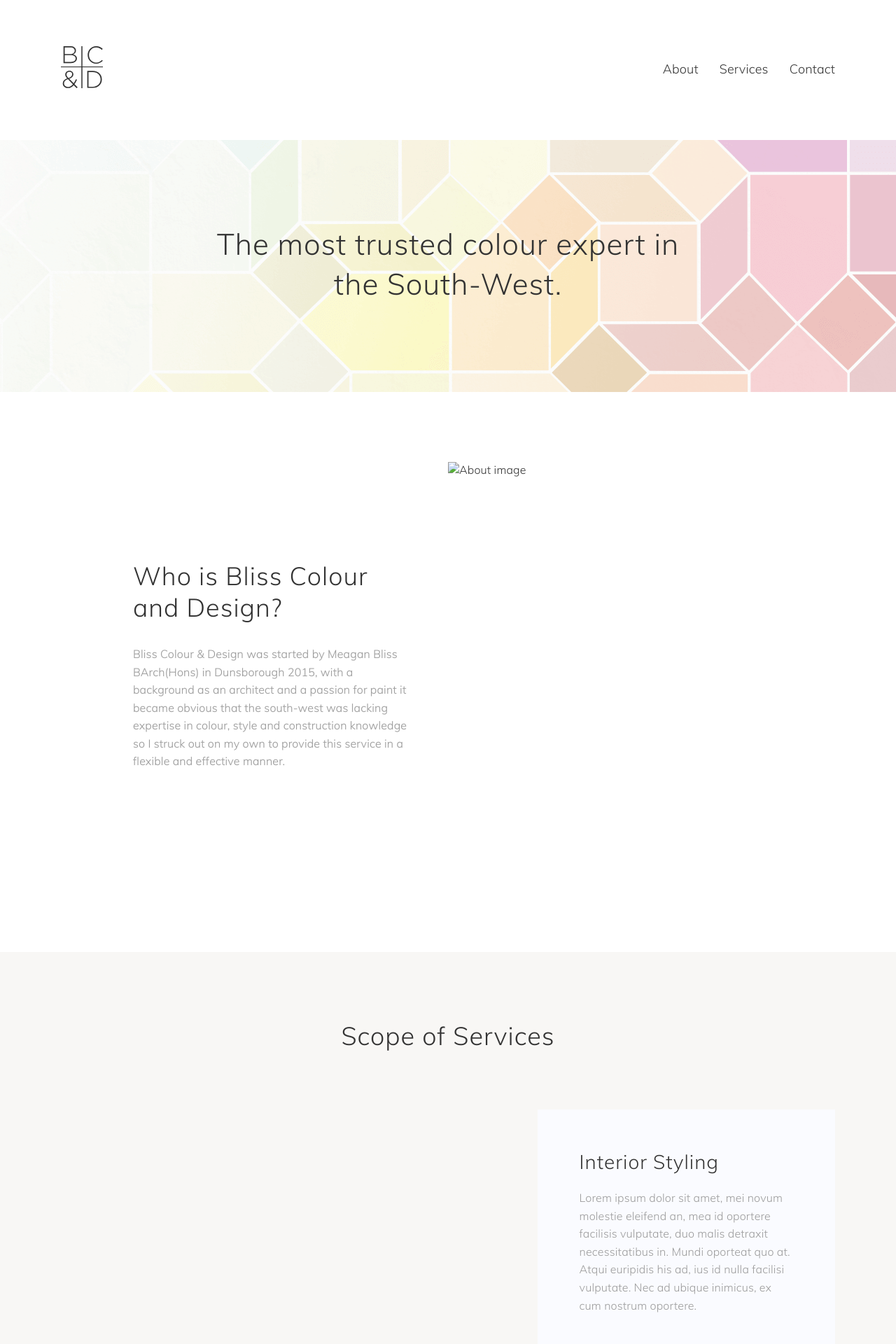
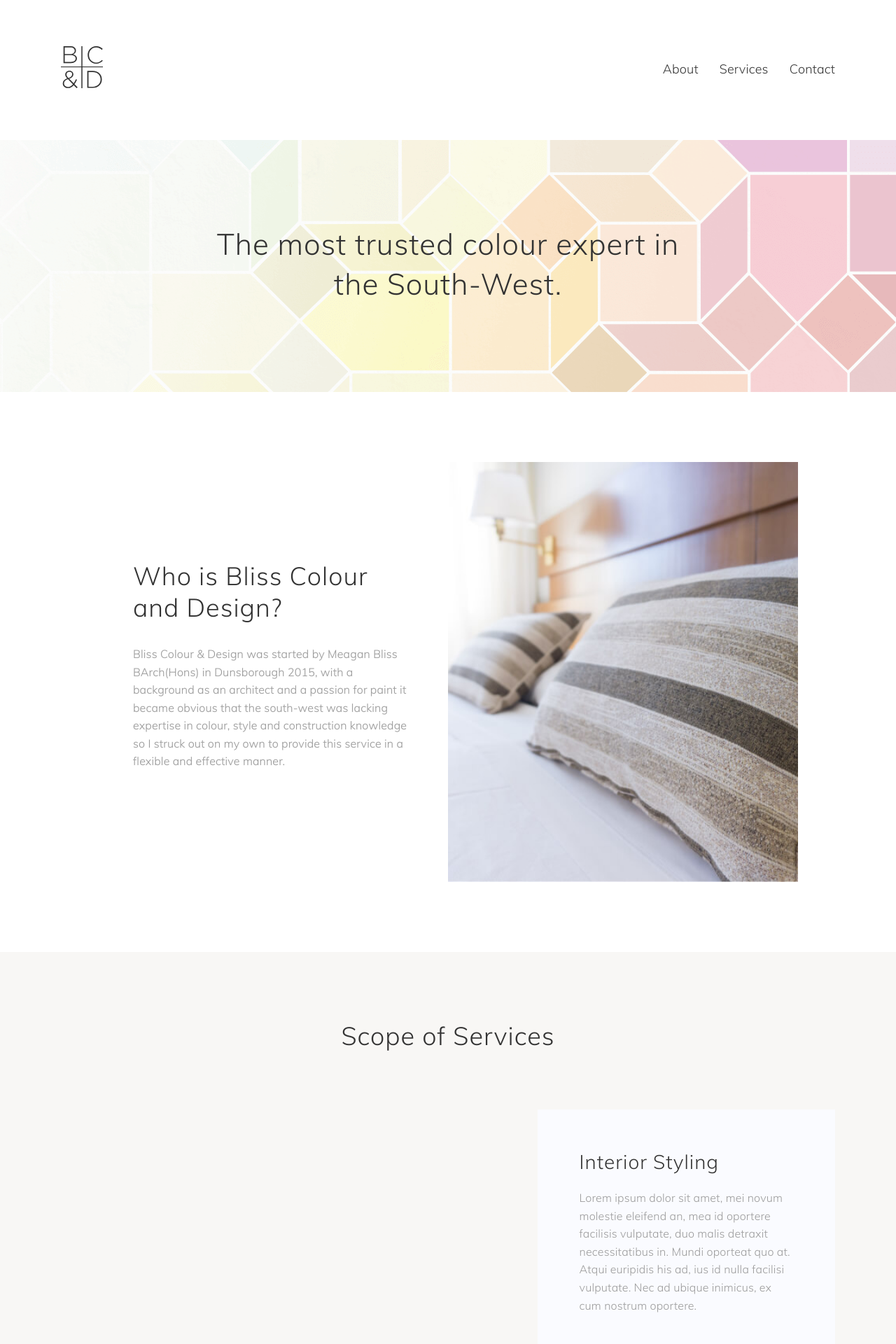
Before and after one commit to darcemac/bliss-design-18, a Jekyll site: the page built from index.html, in a window 1280 px wide. Shown: the top 1920 px of the page at 70% size. Built offline with Jekyll 4.4.1, drawn with Linux system fonts in a browser that asks for light colours; some web fonts are replaced.

Commit message:
update image path on index.html

```diff
--- a/index.html
+++ b/index.html
@@ -18,7 +18,7 @@ title: Home
         </div>
 
         <div class="column-flex promo">
-            <figure><img class="editable" src="/images/interior.jpg" alt="About image"></figure>
+            <figure><img class="editable" src="/images/uploads/interior.jpg" alt="About image"></figure>
         </div>
 
     </div>
```
